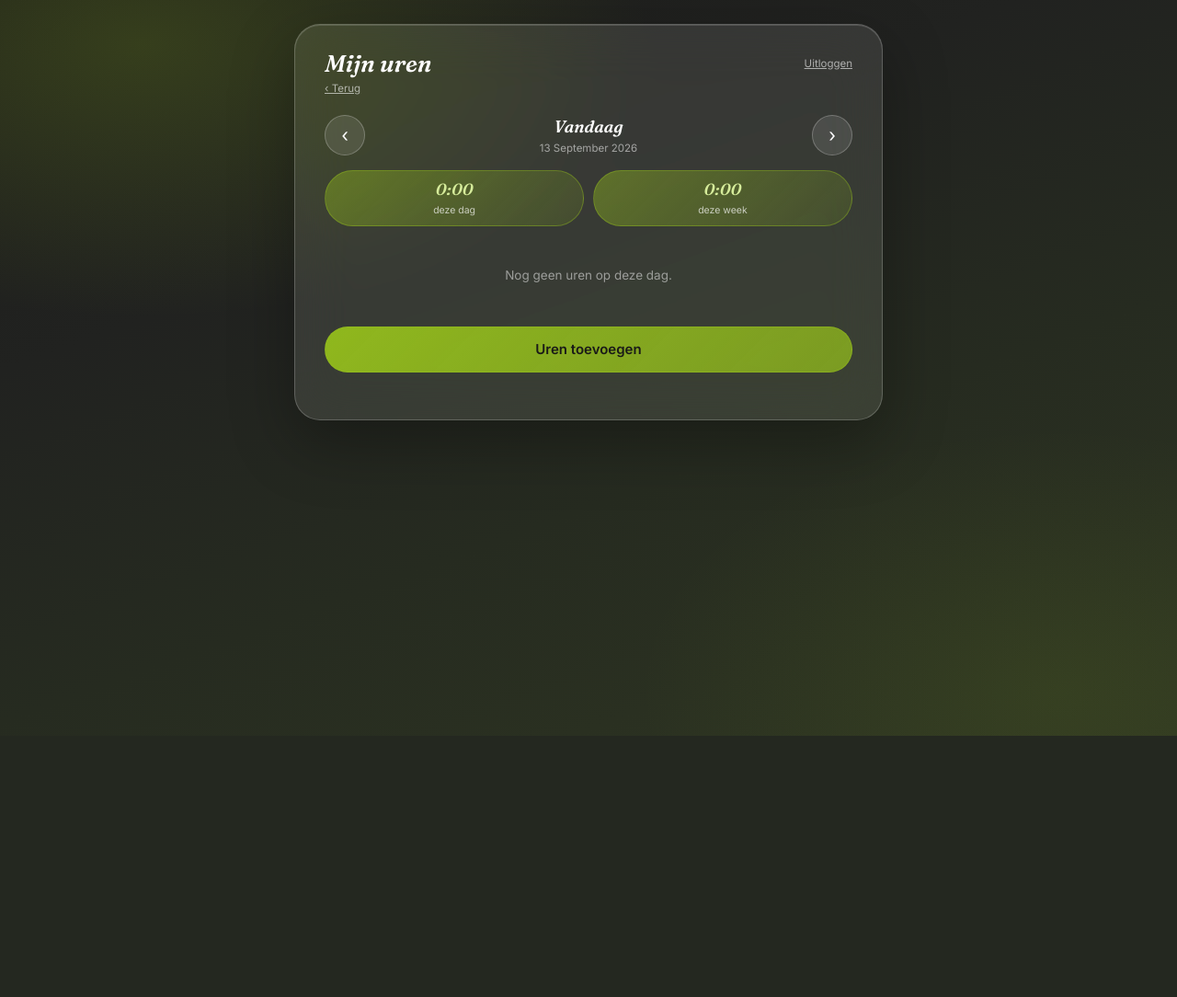
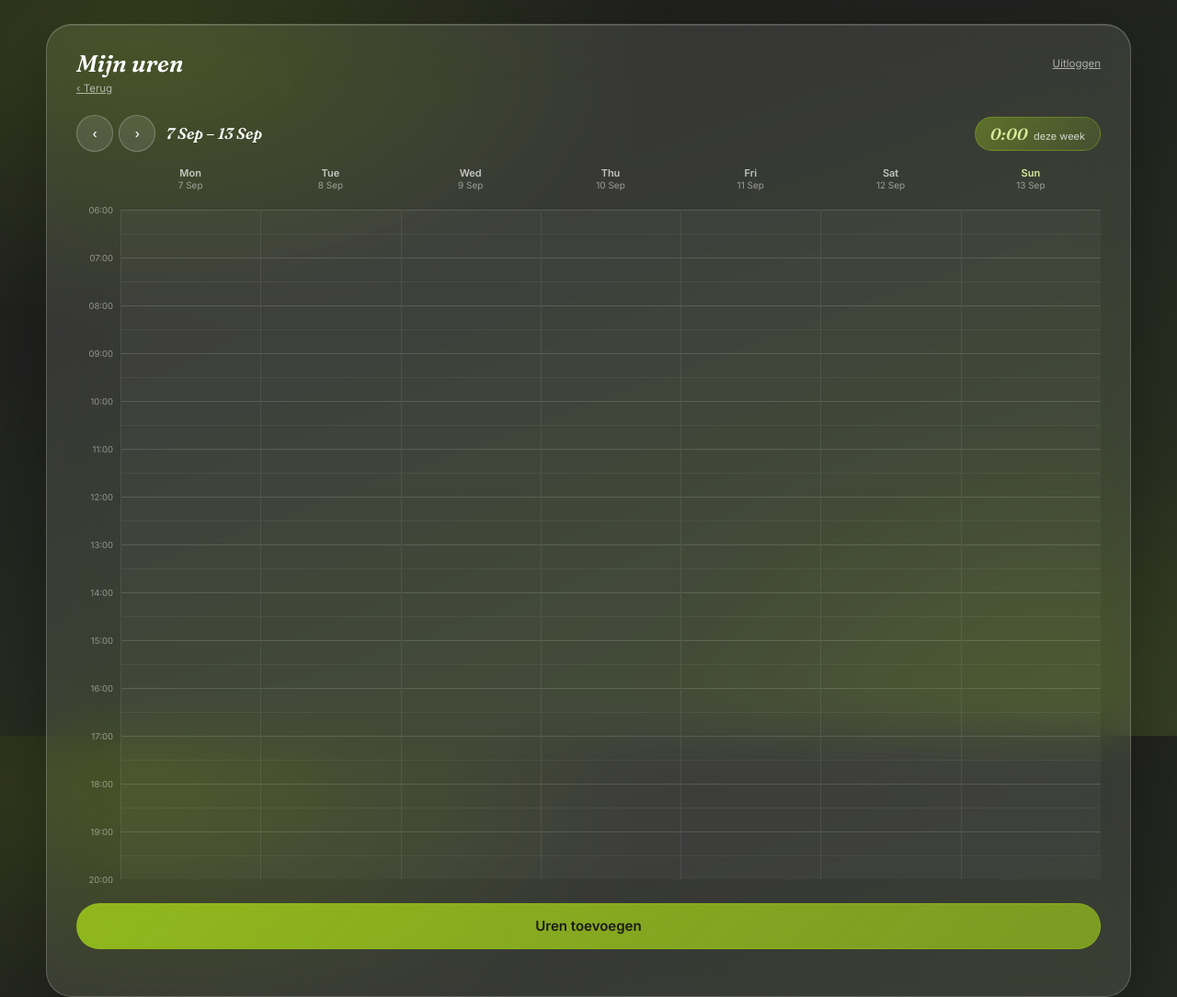
Before and after one commit to kennismaken-wq/development, a Django app: page /uren/ in a window 1280 px wide. Shown: the whole page at 92% size. Before the commit the page ends 800 px from the top, so only its background shows below. Run offline with Django 5.2, Linux system fonts and the light colour scheme; the visitor is signed in with stand-in values (Sample User, id 1); data that the repository does not hold is empty.

Commit message:
Uren schrijven als weekkalender, zoals in de demo
Kolommen zijn dagen, van 06:00 tot 20:00 in vakken van een half uur van
26 pixels — dezelfde maten als de demo. Met de muis sleep je over de
vakken en laat je los; op een telefoon is slepen niet te onderscheiden
van scrollen, dus daar opent een tik op een vak het formulier met dat
halfuur als begintijd.

Blokken worden op de server geplaatst en overlappende blokken delen de
breedte van de kolom, zodat er geen een onzichtbaar achter een ander
verdwijnt. Posities worden als hele getallen doorgegeven: een kommagetal
komt in het Nederlands met een komma in de stijlregel terecht en dan
tekent de browser niets.

Klussen krijgen een vaste kleur uit een palet zolang er in het beheer
geen kleur is gekozen; op een smal scherm draagt de kleur de herkenning,
niet de tekst.

Co-Authored-By: Claude Opus 5 <noreply@anthropic.com>

```diff
--- a/static/css/app.css
+++ b/static/css/app.css
@@ -49,6 +49,8 @@ body{
   border-radius:28px; padding:1.8rem 2rem 2.2rem;
   width:100%; max-width:640px;
 }
+/* de weekkalender is 700px breed; die krijgt een ruimere kaart */
+.kaart.breed{ max-width:1180px; }
 @media (max-width:700px){ .kaart{ border-radius:22px; padding:1.2rem 1rem 1.6rem; } }
 
 /* ══════════ KOP ══════════ */
@@ -102,6 +104,16 @@ a.tegel:hover{ background:rgba(255,255,255,0.14); transform:translateY(-1px); }
 }
 .knop:active{ filter:brightness(.94); }
 
+/* tweede knop: doorschijnend, voor navigatie naast de hoofdactie */
+.knop-stil{
+  display:inline-flex; align-items:center; justify-content:center;
+  min-width:40px; min-height:40px; padding:.5rem .9rem;
+  background:rgba(255,255,255,0.10); color:#fff; border:1px solid rgba(255,255,255,0.24);
+  border-radius:999px; font-family:'Inter',sans-serif; font-size:13px; font-weight:500;
+  text-decoration:none; cursor:pointer; line-height:1;
+}
+.knop-stil:hover{ background:rgba(255,255,255,0.18); }
+
 /* ══════════ FORMULIEREN ══════════ */
 label{
   display:block; font-size:10.5px; font-weight:600; letter-spacing:.07em;
@@ -131,47 +143,67 @@ input[type=time]::-webkit-calendar-picker-indicator{ filter:invert(1); opacity:.
   text-decoration:underline;
 }
 
-/* ══════════ UREN SCHRIJVEN ══════════ */
-.dagbalk{ display:flex; align-items:center; gap:.5rem; margin-bottom:1rem; }
-.dagbalk .pijl{
-  width:44px; height:44px; flex:0 0 44px;
-  display:flex; align-items:center; justify-content:center;
-  background:rgba(255,255,255,0.10); border:1px solid rgba(255,255,255,0.24);
-  border-radius:999px; color:#fff; text-decoration:none; font-size:20px; line-height:1;
+/* ══════════ UREN SCHRIJVEN: WEEKKALENDER ══════════
+   Maten uit de demo: van 06:00 tot 20:00 in vakken van een half uur van
+   26px. Zeven dagen naast elkaar passen niet op een telefoon, dus het
+   raster scrollt horizontaal binnen zijn eigen kader. */
+.navbalk{
+  display:flex; align-items:center; justify-content:space-between;
+  gap:.8rem; flex-wrap:wrap; margin-bottom:1rem;
 }
-.dagbalk .pijl:hover{ background:rgba(255,255,255,0.18); }
-.dagtitel{ flex:1; text-align:center; }
-.dagtitel strong{
-  display:block; font-family:'Fraunces',serif; font-style:italic; font-weight:600;
-  font-size:1.15rem; text-transform:capitalize;
+.navlinks{ display:flex; align-items:center; gap:.4rem; flex-wrap:wrap; }
+.periodetitel{
+  font-family:'Fraunces',serif; font-style:italic; font-weight:600;
+  font-size:1.05rem; margin-left:.3rem;
 }
-.dagtitel span{ font-size:11.5px; color:rgba(255,255,255,0.55); }
-
-.totalen{ display:flex; gap:.6rem; margin-bottom:1.2rem; }
-.totalen div{
-  flex:1; border-radius:999px; padding:.55rem 1rem; text-align:center;
+.totaal-chip{
+  border-radius:999px; padding:.45rem 1rem; display:flex; align-items:baseline; gap:.4rem;
   background:linear-gradient(135deg, rgba(var(--accent-rgb),0.42), rgba(var(--accent-rgb),0.14));
   border:1px solid rgba(var(--accent-rgb),0.4);
 }
-.totalen .n{
+.totaal-chip .n{
   font-family:'Fraunces',serif; font-style:italic; font-weight:600;
-  font-size:1.1rem; color:var(--hi); display:block;
+  font-size:1.1rem; color:var(--hi);
 }
-.totalen .l{ font-size:10.5px; color:rgba(255,255,255,0.7); }
+.totaal-chip .l{ font-size:11px; color:rgba(255,255,255,0.75); }
+
+.raster-scroll{ overflow-x:auto; padding-bottom:.4rem; }
+.raster-scroll::-webkit-scrollbar{ height:6px; }
+.raster-scroll::-webkit-scrollbar-thumb{ background:rgba(255,255,255,0.2); border-radius:999px; }
+.raster{ display:grid; grid-template-columns:48px repeat(7, minmax(92px,1fr)); min-width:700px; }
+
+.kolomkop{ font-size:11px; text-align:center; padding-bottom:.5rem; color:rgba(255,255,255,0.7); }
+.kolomkop .dag{ font-weight:600; text-transform:capitalize; }
+.kolomkop .datum{ color:rgba(255,255,255,0.5); font-size:10px; }
+.kolomkop .dagtotaal{
+  font-size:10px; color:var(--hi); font-variant-numeric:tabular-nums; min-height:13px;
+}
+.kolomkop.vandaag .dag{ color:var(--hi); }
+
+.gutter{ position:relative; }
+.gutter-lbl{
+  position:absolute; right:.5rem; transform:translateY(-50%);
+  font-size:9.5px; color:rgba(255,255,255,0.45);
+}
+
+.dagkolom{
+  position:relative; border-left:1px solid rgba(255,255,255,0.08);
+  background:rgba(255,255,255,0.03); touch-action:pan-y;
+}
+.dagkolom:hover{ background:rgba(255,255,255,0.05); }
+.vak{ height:26px; border-top:1px solid rgba(255,255,255,0.06); cursor:pointer; }
+.vak.uurlijn{ border-top:1px solid rgba(255,255,255,0.14); }
+.vak.kiezen{ background:rgba(var(--accent-rgb),0.35); }
 
 .blok{
-  display:block; text-decoration:none; color:#fff;
-  border-radius:14px; padding:.75rem .9rem; margin-bottom:.6rem;
-  background:linear-gradient(135deg, rgba(var(--accent-rgb),0.30), rgba(var(--accent-rgb),0.12));
-  border:1px solid rgba(var(--accent-rgb),0.38);
-  transition:border-color .12s, transform .1s;
+  position:absolute; border-radius:9px; padding:.28rem .5rem;
+  overflow:hidden; cursor:pointer; font-size:10.5px; line-height:1.35;
+  border:1px solid; color:#fff; text-decoration:none;
+  transition:transform .1s;
 }
-.blok:hover{ border-color:rgba(255,255,255,0.6); transform:translateY(-1px); }
-.blok .tijd{ font-weight:600; font-variant-numeric:tabular-nums; margin-right:.5rem; }
-.blok .klus{ color:rgba(255,255,255,0.75); font-size:14px; }
-.blok .toelichting{
-  display:block; margin-top:.25rem; font-size:13px; color:rgba(255,255,255,0.8);
-  overflow-wrap:anywhere;      /* lange woorden mogen breken, niet uitsteken */
+.blok:hover{ transform:scale(1.015); border-color:rgba(255,255,255,0.75); z-index:5; }
+.blok .tijd{ display:block; font-weight:600; font-variant-numeric:tabular-nums; }
+.blok .onder{
+  display:block; opacity:.85; margin-top:.1rem;
+  overflow-wrap:break-word; word-break:break-word;
 }
-
-.leeg{ color:rgba(255,255,255,0.5); text-align:center; padding:1.6rem 0; font-size:13.5px; }
--- a/templates/basis.html
+++ b/templates/basis.html
@@ -9,7 +9,7 @@
   <link rel="stylesheet" href="{% static 'css/app.css' %}">
 </head>
 <body>
-  <div class="kaart glas">
+  <div class="kaart glas {% block kaartklasse %}{% endblock %}">
     <div class="kop">
       <div>
         <h1>{% block kop %}De Groene M{% endblock %}</h1>
--- a/templates/uren/mijn_uren.html
+++ b/templates/uren/mijn_uren.html
@@ -1,33 +1,63 @@
 {% extends "basis.html" %}
+{% load static %}
 {% block titel %}Uren{% endblock %}
+{% block kaartklasse %}breed{% endblock %}
 {% block kop %}Mijn uren{% endblock %}
 {% block sub %}<a href="{% url 'start' %}" style="color:rgba(255,255,255,0.6)">‹ Terug</a>{% endblock %}
 {% block inhoud %}
-  <div class="dagbalk">
-    <a class="pijl" href="?dag={{ vorige|date:'Y-m-d' }}" aria-label="Vorige dag">‹</a>
-    <div class="dagtitel">
-      <strong>{% if is_vandaag %}Vandaag{% else %}{{ dag|date:"l" }}{% endif %}</strong>
-      <span>{{ dag|date:"j F Y" }}</span>
+  <div class="navbalk">
+    <div class="navlinks">
+      <a class="knop-stil" href="?dag={{ vorige_week|date:'Y-m-d' }}">‹</a>
+      <a class="knop-stil" href="?dag={{ volgende_week|date:'Y-m-d' }}">›</a>
+      {% if not is_deze_week %}
+        <a class="knop-stil" href="{% url 'mijn_uren' %}">Deze week</a>
+      {% endif %}
+      <span class="periodetitel">{{ maandag|date:"j M" }} – {{ zondag|date:"j M" }}</span>
     </div>
-    <a class="pijl" href="?dag={{ volgende|date:'Y-m-d' }}" aria-label="Volgende dag">›</a>
+    <div class="totaal-chip"><span class="n">{{ weektotaal }}</span><span class="l">deze week</span></div>
   </div>
 
-  <div class="totalen">
-    <div><span class="n">{{ dagtotaal }}</span><span class="l">deze dag</span></div>
-    <div><span class="n">{{ weektotaal }}</span><span class="l">deze week</span></div>
+  <div class="raster-scroll">
+    <div class="raster">
+      <div></div>
+      {% for dag in dagen %}
+        <div class="kolomkop {% if dag.is_vandaag %}vandaag{% endif %}">
+          <div class="dag">{{ dag.datum|date:"D" }}</div>
+          <div class="datum">{{ dag.datum|date:"j M" }}</div>
+          <div class="dagtotaal">{% if dag.heeft_uren %}{{ dag.totaal }}{% endif %}</div>
+        </div>
+      {% endfor %}
+
+      <div class="gutter" style="height:{{ rasterhoogte }}px">
+        {% for label in uurlabels %}
+          <div class="gutter-lbl" style="top:{{ label.top }}px">{{ label.tekst }}</div>
+        {% endfor %}
+      </div>
+
+      {% for dag in dagen %}
+        <div class="dagkolom" data-dag="{{ dag.datum|date:'Y-m-d' }}" style="height:{{ rasterhoogte }}px">
+          {% for vak in vakken %}
+            <div class="vak{% if vak.uurlijn %} uurlijn{% endif %}" data-vak="{{ vak.index }}"></div>
+          {% endfor %}
+          {% for getekend in dag.getekend %}
+            <a class="blok" href="{% url 'uurblok_bewerken' getekend.blok.pk %}"
+               style="top:{{ getekend.top }}px; height:{{ getekend.hoogte }}px;
+                      left:calc({{ getekend.links }}% + 3px); width:calc({{ getekend.breedte }}% - 6px);
+                      background:linear-gradient(150deg, {{ getekend.kleur }}D9, {{ getekend.kleur }}73);
+                      border-color:{{ getekend.kleur }}">
+              <span class="tijd">{{ getekend.blok.begintijd|time:"H:i" }}–{{ getekend.blok.eindtijd|time:"H:i" }}</span>
+              <span class="onder">{{ getekend.blok.toelichting|default:getekend.blok.klus.naam }}</span>
+            </a>
+          {% endfor %}
+        </div>
+      {% endfor %}
+    </div>
   </div>
 
-  {% for blok in blokken %}
-    <a class="blok" href="{% url 'uurblok_bewerken' blok.pk %}">
-      <span class="tijd">{{ blok.begintijd|time:"H:i" }}–{{ blok.eindtijd|time:"H:i" }}</span>
-      <span class="klus">{{ blok.klus.naam }}</span>
-      {% if blok.toelichting %}<span class="toelichting">{{ blok.toelichting }}</span>{% endif %}
-    </a>
-  {% empty %}
-    <p class="leeg">Nog geen uren op deze dag.</p>
-  {% endfor %}
+  <p style="margin-top:1.2rem">
+    <a class="knop" href="{% url 'uurblok_nieuw' %}?dag={{ vandaag|date:'Y-m-d' }}">Uren toevoegen</a>
+  </p>
 
-  <p style="margin-top:1.4rem">
-    <a class="knop" href="{% url 'uurblok_nieuw' %}?dag={{ dag|date:'Y-m-d' }}">Uren toevoegen</a>
-  </p>
+  <script src="{% static 'js/kalender.js' %}"
+          data-nieuw-url="{% url 'uurblok_nieuw' %}"></script>
 {% endblock %}
--- a/uren/views.py
+++ b/uren/views.py
@@ -1,16 +1,17 @@
-from datetime import date, timedelta
+from datetime import date, time, timedelta
 
 from django.contrib.auth.decorators import login_required
 from django.shortcuts import get_object_or_404, redirect, render
 from django.urls import reverse
 
+from . import kalender
 from .forms import UurblokForm
 from .models import Uurblok
 
 
 def _gekozen_dag(request):
-    """De dag die in beeld is. Standaard vandaag: uren worden dezelfde avond
-    ingevuld, dus dat is bijna altijd de goede."""
+    """De dag waar de kalender op staat. Standaard vandaag: uren worden
+    dezelfde avond ingevuld, dus dat is bijna altijd de goede."""
     gevraagd = request.GET.get("dag")
     if gevraagd:
         try:
@@ -20,8 +21,11 @@ def _gekozen_dag(request):
     return date.today()
 
 
-def _als_uren(minuten):
-    return f"{minuten // 60}:{minuten % 60:02d}"
+def _tijd_uit(waarde):
+    try:
+        return time.fromisoformat(waarde)
+    except (TypeError, ValueError):
+        return None
 
 
 def _terug_naar_dag(dag):
@@ -31,26 +35,46 @@ def _terug_naar_dag(dag):
 @login_required
 def mijn_uren(request):
     dag = _gekozen_dag(request)
-    blokken = list(
-        Uurblok.objects.filter(medewerker=request.user, datum=dag)
+    maandag = dag - timedelta(days=dag.weekday())
+    zondag = maandag + timedelta(days=6)
+    vandaag = date.today()
+
+    blokken = (
+        Uurblok.objects.filter(medewerker=request.user, datum__range=(maandag, zondag))
         .select_related("klus")
         .order_by("begintijd")
     )
-    maandag = dag - timedelta(days=dag.weekday())
-    week = Uurblok.objects.filter(
-        medewerker=request.user, datum__range=(maandag, maandag + timedelta(days=6))
-    )
+
+    dagen = []
+    for nummer in range(7):
+        datum = maandag + timedelta(days=nummer)
+        van_die_dag = [blok for blok in blokken if blok.datum == datum]
+        dagen.append(
+            {
+                "datum": datum,
+                "is_vandaag": datum == vandaag,
+                "getekend": kalender.plaats_blokken(van_die_dag),
+                "totaal": kalender.als_uren(sum(blok.duur_minuten for blok in van_die_dag)),
+                "heeft_uren": bool(van_die_dag),
+            }
+        )
+
     return render(
         request,
         "uren/mijn_uren.html",
         {
-            "dag": dag,
-            "blokken": blokken,
-            "dagtotaal": _als_uren(sum(blok.duur_minuten for blok in blokken)),
-            "weektotaal": _als_uren(sum(blok.duur_minuten for blok in week)),
-            "vorige": dag - timedelta(days=1),
-            "volgende": dag + timedelta(days=1),
-            "is_vandaag": dag == date.today(),
+            "dagen": dagen,
+            "maandag": maandag,
+            "zondag": zondag,
+            "vorige_week": maandag - timedelta(days=7),
+            "volgende_week": maandag + timedelta(days=7),
+            "is_deze_week": maandag <= vandaag <= zondag,
+            "weektotaal": kalender.als_uren(sum(blok.duur_minuten for blok in blokken)),
+            "vakken": kalender.vakken(),
+            "uurlabels": kalender.uurlabels(),
+            "rasterhoogte": kalender.raster_hoogte(),
+            "rijhoogte": kalender.RIJ_H,
+            "vandaag": vandaag,
         },
     )
 
@@ -66,17 +90,18 @@ def uurblok_nieuw(request):
             blok.save()
             return _terug_naar_dag(blok.datum)
     else:
-        laatste = (
-            Uurblok.objects.filter(medewerker=request.user, datum=dag).order_by("eindtijd").last()
-        )
-        formulier = UurblokForm(
-            initial={
-                "datum": dag,
-                # Meerdere klussen op een dag sluiten meestal op elkaar aan;
-                # begin daarom waar het vorige blok ophield.
-                "begintijd": laatste.eindtijd if laatste else None,
-            }
-        )
+        # Uit de kalender komen begin- en eindtijd mee van het vak waarop je
+        # hebt gesleept; anders sluiten we aan op het laatste blok van die dag.
+        van = _tijd_uit(request.GET.get("van"))
+        tot = _tijd_uit(request.GET.get("tot"))
+        if van is None:
+            laatste = (
+                Uurblok.objects.filter(medewerker=request.user, datum=dag)
+                .order_by("eindtijd")
+                .last()
+            )
+            van = laatste.eindtijd if laatste else None
+        formulier = UurblokForm(initial={"datum": dag, "begintijd": van, "eindtijd": tot})
     return render(
         request, "uren/uurblok_form.html", {"formulier": formulier, "dag": dag, "nieuw": True}
     )
```
Also changed, not shown: static/js/kalender.js (added, +82 -0 lines), uren/kalender.py (added, +92 -0 lines), uren/tests.py (+35 -3 lines).
